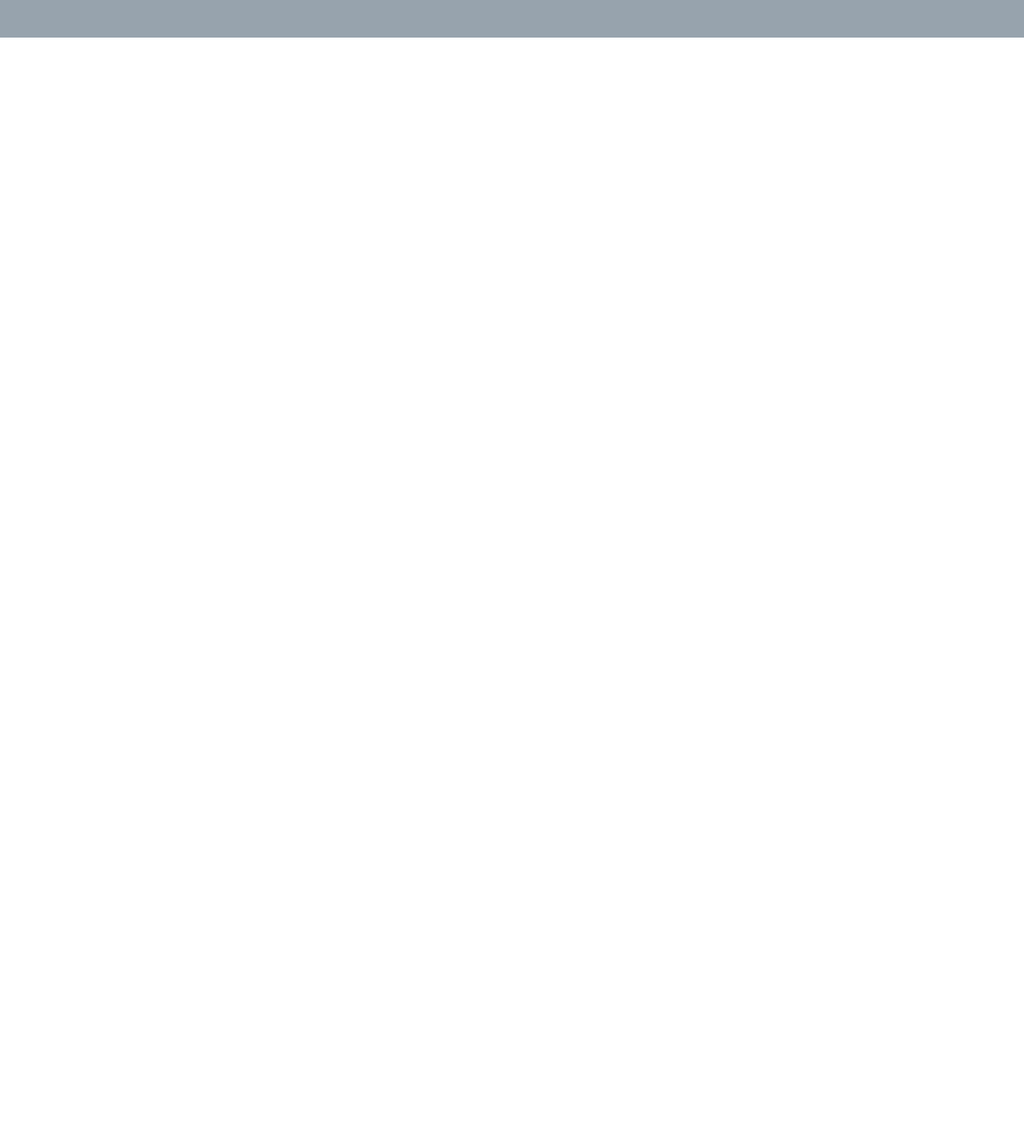
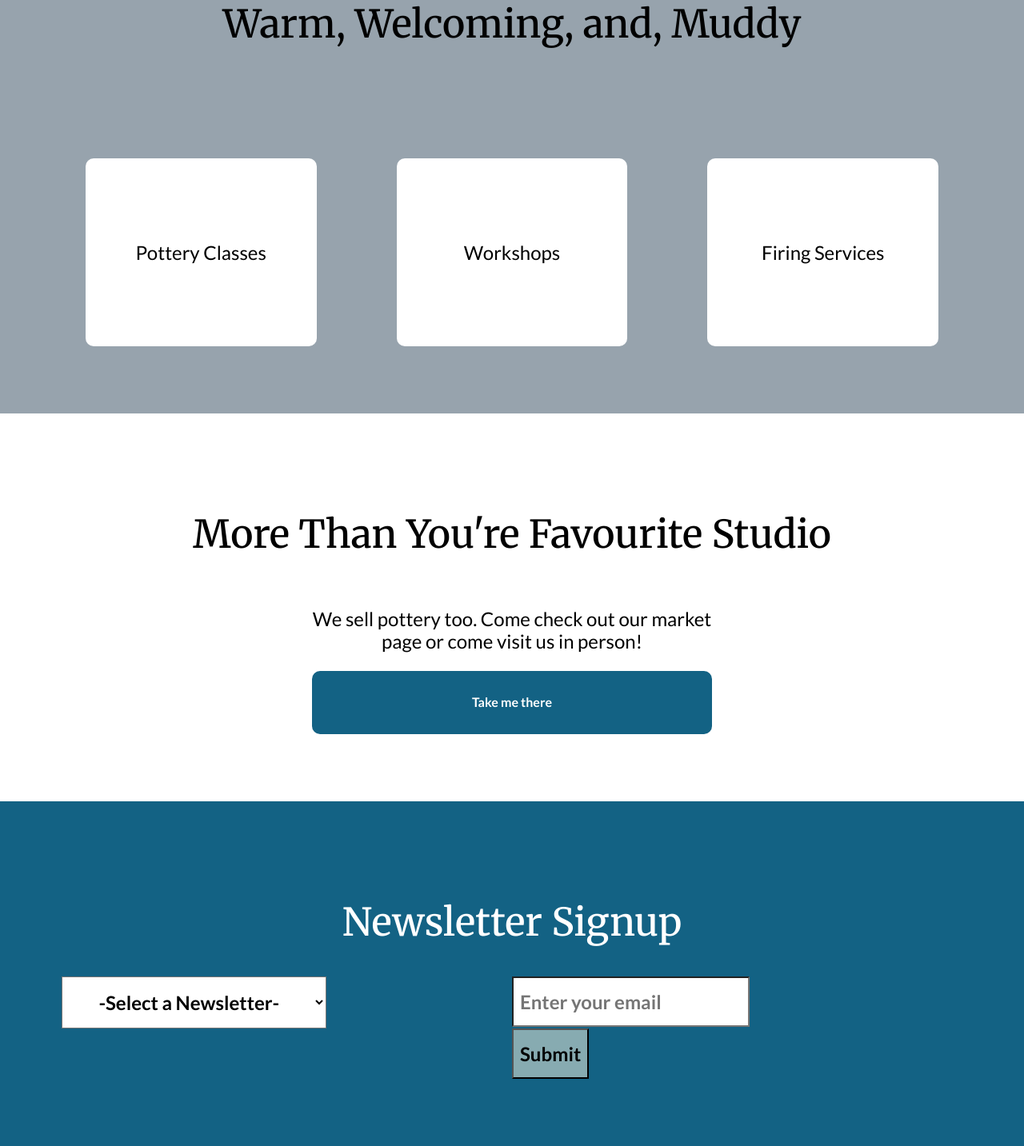
Before and after one commit to IASingson/DESN340_FALL2026_Project3, a plain HTML site: page index.html in a window 1280 px wide. Shown: the part 1056-2489 px from the top of the page at 80% size. Before the commit the page ends 1103 px from the top, so only its background shows below. Drawn offline with Linux system fonts and the light colour scheme.

Commit message:
more than your fave studio, and newsletter sign up. Still need to fix newsletter signup

```diff
--- a/index.html
+++ b/index.html
@@ -58,6 +58,77 @@
 
             <!-- WARM, WELCOMING, AND, MUDDY section: Pottery Classes, Workshops, Firing Services -->
             <section class="section-padding cadet-gray-background">
+                <div class="container">
+
+                    <h2 class="text-center">Warm, Welcoming, and, Muddy</h2>
+
+                    <!-- Row one start: three columns -->
+                    <div class="row row-justify-center">
+                        <!-- Column one: Pottery Classes -->
+                        <div class="col col-lg-4 col-padding">
+                            <p class="text-center">Pottery Classes</p>
+                        </div>
+
+                        <!-- Column two: Workshops -->
+                        <div class="col col-lg-4 col-padding">
+                            <p class="text-center">Workshops</p>
+                        </div>
+
+                        <!-- Column three: Firing Services -->
+                        <div class="col col-lg-4 col-padding">
+                            <p class="text-center">Firing Services</p>
+                        </div>
+                    </div>
+                    <!-- Row one end -->
+                </div>
+            </section>
+
+            <!-- MORE THAN YOU'RE FAVOURITE STUDIO section: CTA to shop page -->
+            <section class="section-padding">
+                <div class="container">
+                    <h2 class="text-center">More Than You're Favourite Studio</h2>
+
+                    <!-- Row one start -->
+                    <div class="row row-justify-center">
+                        <div class="col col-lg-6">
+                            <p class="text-center">We sell pottery too. Come check out our market page or come visit us in person!</p>
+                        </div>
+                    </div>
+                    <!-- Row one end -->
+
+                    <!-- Row two start: button-->
+                    <div class="row row-justify-center">
+                        <div class="col col-lg-6 text-center">
+                            <a href="https://viva-clayworks.myshopify.com/" class="button">Take me there</a>
+                        </div>
+                    </div>
+                    <!-- Row two end -->
+                </div>
+            </section>
+
+            <!-- NEWSLETTER SIGNUP section -->
+            <section class="section-padding deep-teal-background">
+                <div class="container">
+                    <h2 class="text-center text-white">Newsletter Signup</h2>
+
+                    <!-- Newsletter signup form: need to fix-->
+                    <form class="newsletter-form">
+                        <div class="field">
+                            <select name="newsletters" id="newsletter-select" class="text-center">
+                                <option value="">-Select a Newsletter-</option>
+                                <option value="viva-clayworks-newsletter">Viva Clayworks Newsletter</option>
+                                <option value="workshops">Workshops</option>
+                                <option value="customer-list">Customers List</option>
+                                <option value="children-and-teen-program">Children and Teen Program</option>
+                                <option value="student-email-list">Student Email List</option>
+                            </select>
+                        </div>
+                        <div class="field">
+                            <input type="text" id="email" class="input-text" placeholder="Enter your email">
+                        </div>
+                        <input type="submit" class="button-secondary form-submit" value="Submit">
+                    </form>
+                </div>
             </section>
 
         </main>
--- a/styles.css
+++ b/styles.css
@@ -53,7 +53,6 @@ h1
 {
     font-family:"Merriweather", serif;
     font-size: 64px;
-    line-height: 80%;
     font-weight: 700;
     letter-spacing: -1%;
 }
@@ -74,7 +73,6 @@ h2
 {
     font-family:"Merriweather", serif;
     font-size: 48px;
-    line-height: 60%;
     font-weight: 500;
     letter-spacing: -1%;
 }
@@ -83,7 +81,6 @@ h3
 {
     font-family:"Merriweather", serif;
     font-size: 40px;
-    line-height: 50%;
     font-weight: 400;
     letter-spacing: -1%;
 }
@@ -91,7 +88,6 @@ h3
 p
 {
     font-size: 24px;
-    line-height: 30%;
     font-weight: 400;
     letter-spacing: -1%;
 }
@@ -106,6 +102,58 @@ p
     height: 700px;
     width: 100%;
 }
+/* BUTTON */
+.button
+{
+    background-color: #136284;
+    color: white;
+    display: inline-block;
+    padding: 30px 200px;
+    text-decoration: none;
+    font-weight: bold;
+    border-radius: 10px;
+
+
+}
+.button:hover
+{
+    background-color: #87ABB1;
+}
+
+.button-secondary
+{
+    background-color: #87ABB1;
+    color: black;
+}
+
+.button-secondary:hover
+{
+    background-color: #97A3AD;
+    color: white;
+}
+
+/* NEWSLETTER: need to fix*/
+.newsletter-form
+{
+    display: grid;
+    grid-template-columns: 1fr 1fr;
+    font-size: 24px;
+}
+
+select, input
+{
+    background-color: white;
+    font-family: "Lato", sans-serif;
+    font-weight: bold;
+    padding: 16px 8px;
+}
+
+.form-submit
+{
+    grid-column: 2/3;
+    justify-self: start;
+}
+
 
 /* UTILITIES */
 .text-white
@@ -119,12 +167,20 @@ p
     background-color: #97A3AD;
 }
 
-.card-padding
+.deep-teal-background
+{
+    background-color: #136284;
+}
+
+.col-padding /* For home page, second section*/
 {
     background-color: white;
     border-radius: 10px;
+    padding: 80px 0px;
+    margin: 100px 50px 0 50px; /* top, right, bottom, left*/
 
 }
+
 
 /* MEDIA QUERIES */
 @media screen and (max-width: 480px) /* For smartphones */
```
